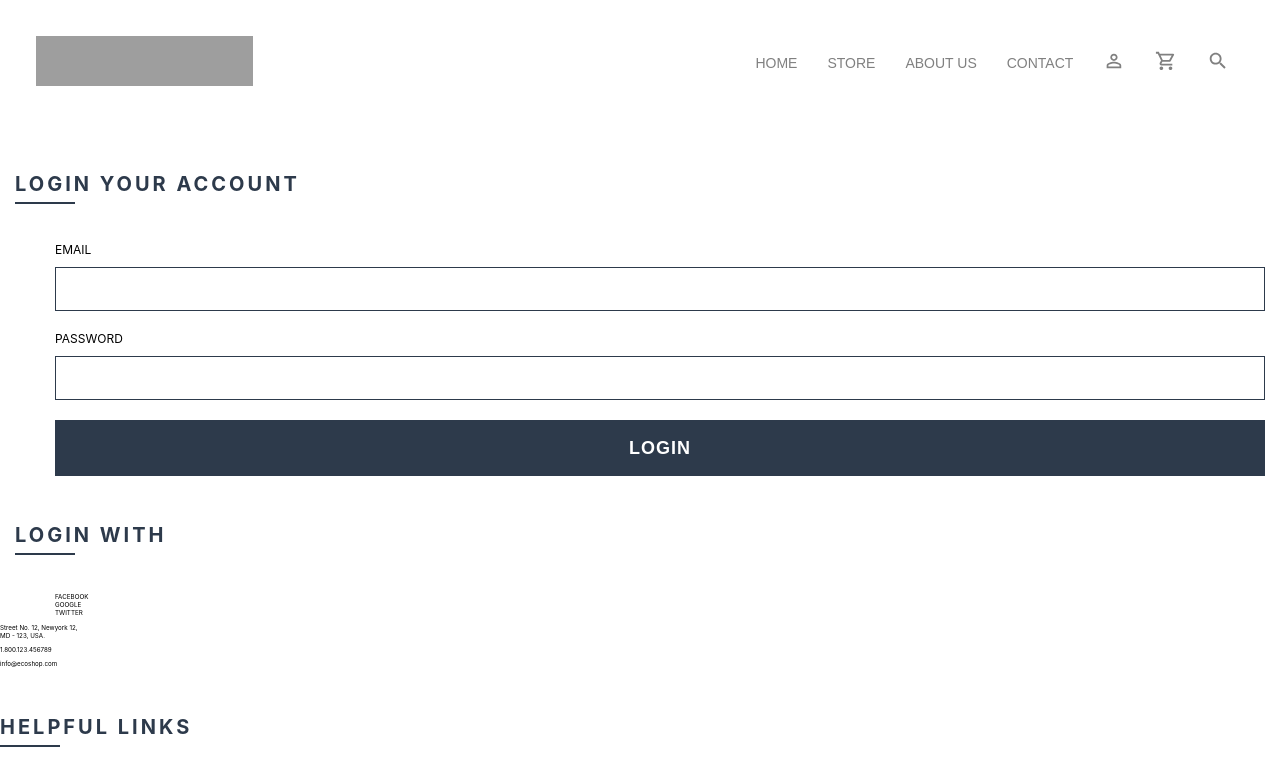
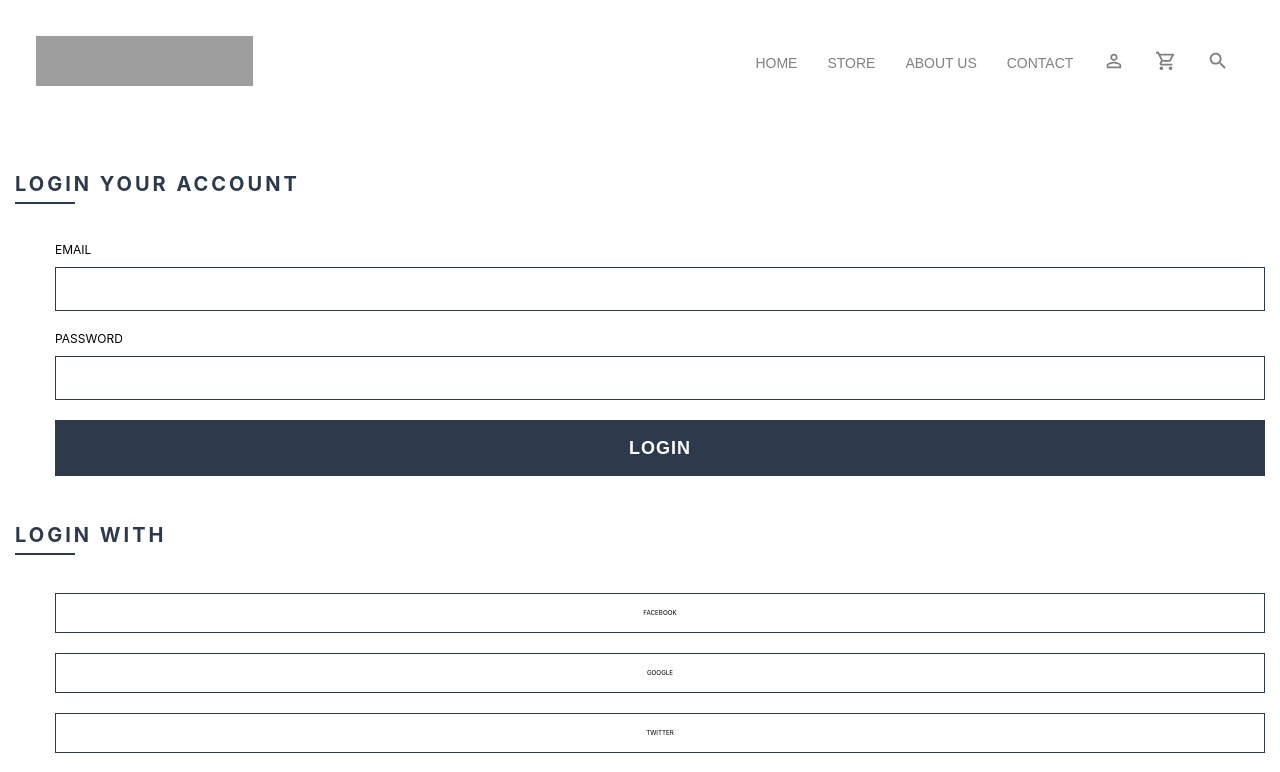
Before and after one commit to YagneshP/riipen_project, a Next.js app: page /login in a window 1280 px wide. Shown: the top 772 px of the page. Built offline with nearby package versions, Linux system fonts and the light colour scheme; no server answers; grey boxes are pictures that could not be loaded.

Commit message:
Add styles for social links

```diff
--- a/pages/login.js
+++ b/pages/login.js
@@ -71,19 +71,19 @@ function Login() {
               <h6>LOGIN WITH</h6>
 
               <ul className='login-with'>
-                <li>
+                <li className={styles.SocialLink}>
                   <a href='#.'>
                     <i className='fa fa-facebook'></i>FACEBOOK
                   </a>
                 </li>
 
-                <li>
+                <li className={styles.SocialLink}>
                   <a href='#.'>
                     <i className='fa fa-google'></i>GOOGLE
                   </a>
                 </li>
 
-                <li>
+                <li className={styles.SocialLink}>
                   <a href='#.'>
                     <i className='fa fa-twitter'></i>TWITTER
                   </a>
--- a/styles/register.module.css
+++ b/styles/register.module.css
@@ -10,3 +10,11 @@
   padding: 0 15px;
   width: 100%;
 }
+
+.SocialLink {
+  width: 100%;
+  border: 1px solid #2d3a4b;
+  padding: 15px 0;
+  text-align: center;
+  margin-bottom: 20px;
+}
```
